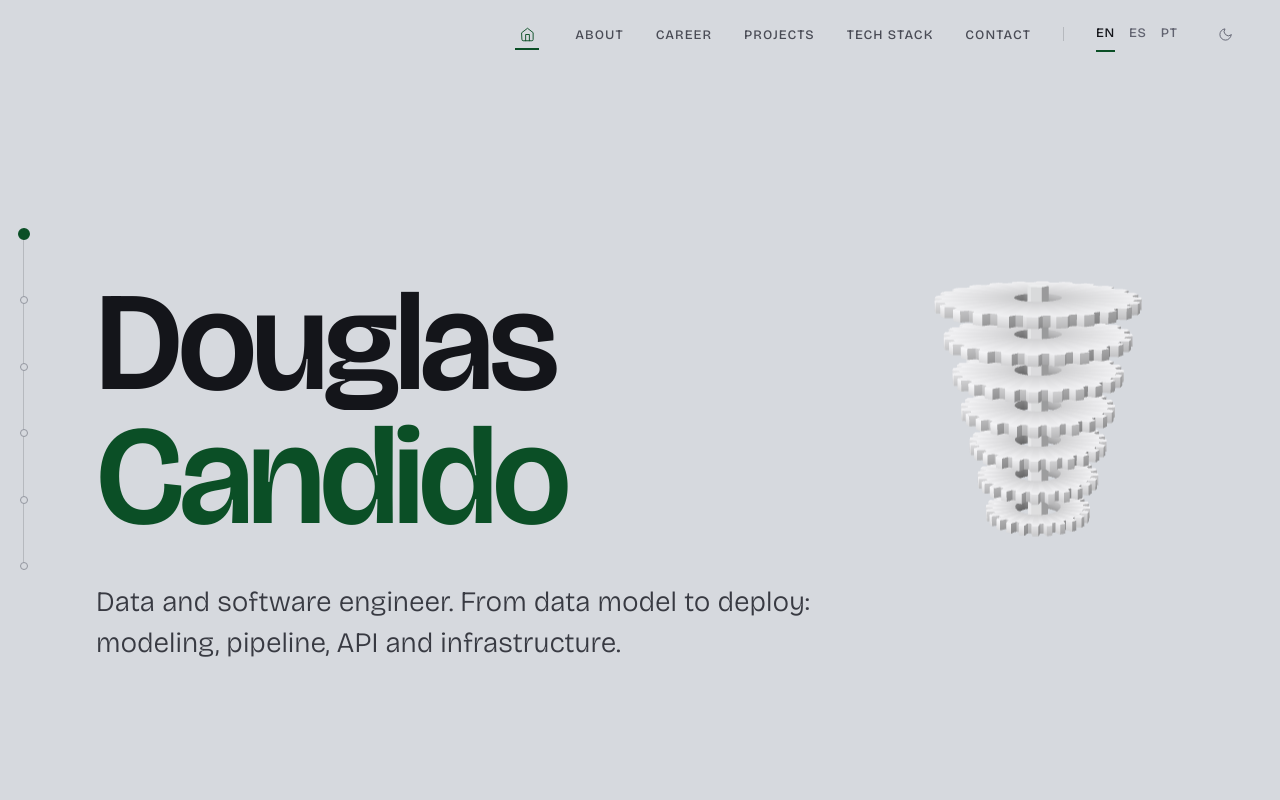
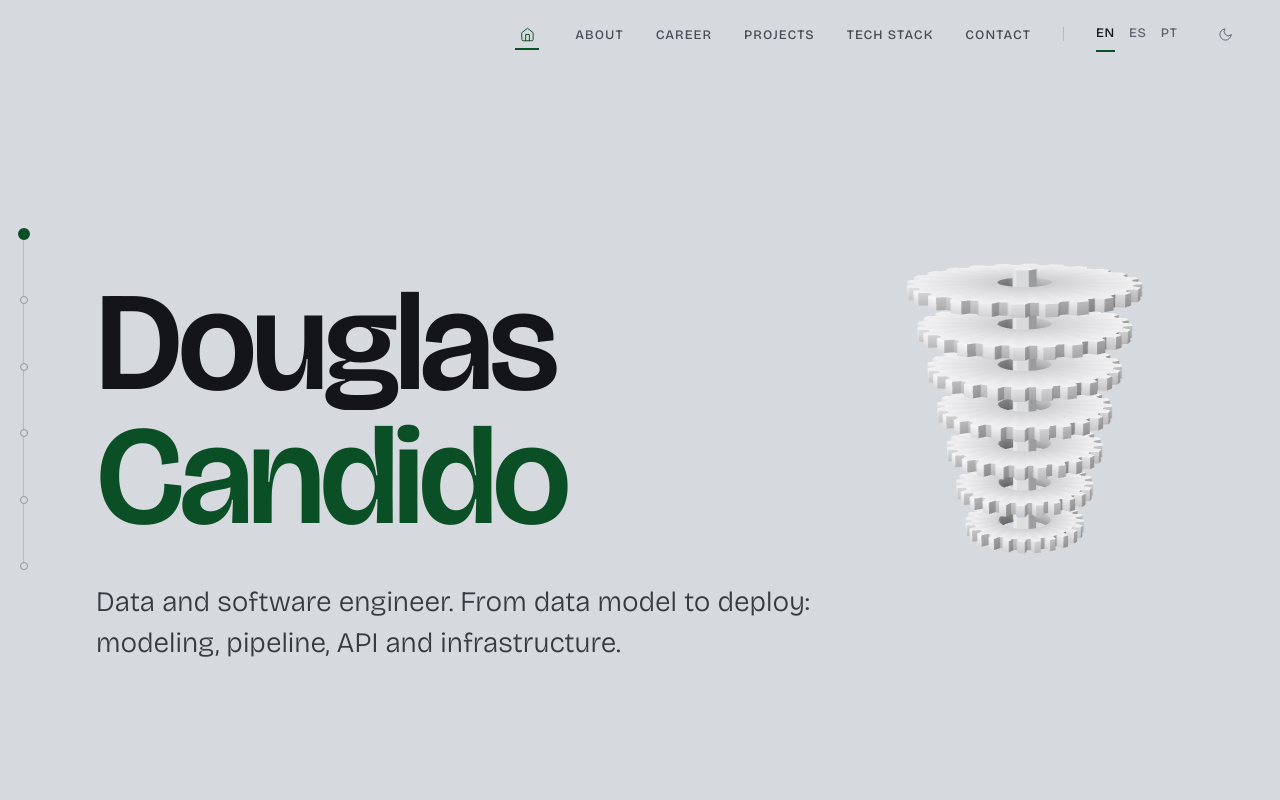
Before and after one commit to douglazcandido/douglazcandido.com, a React (Vite) app: page / in a window 1280 px wide. Shown: the top 800 px of the page. Built offline with nearby package versions, Linux system fonts and the light colour scheme.

Commit message:
feat: aumenta a torre 3D de forma responsiva e mantém a rotação durante o hover

```diff
--- a/src/components/hero-tower/tower3d.ts
+++ b/src/components/hero-tower/tower3d.ts
@@ -76,9 +76,6 @@ export interface TowerHandle {
 /** One full turn of the tower every 50 seconds. */
 const TURN_SECONDS = 50;
 const BASE_SPEED = (Math.PI * 2) / TURN_SECONDS;
-/** How quickly the rotation eases to a stop / back up (1/s, exponential approach). */
-const STOP_RATE = 3.2;
-const RESUME_RATE = 1.6;
 /** How quickly an opening opens / closes (1/s). The result is also run through a smoothstep. */
 const OPEN_RATE = 6;
 /** Accent-colored glow that travels up the faces: seconds per sweep, half-width (tower units), strength 0..1. */
@@ -448,7 +445,6 @@ export async function mountTower(opts: TowerOptions): Promise<TowerHandle> {
   const open = new Float32Array(GAP_COUNT); // 0 closed .. 1 fully open, per opening
   let hovered = -1;
   let labelGap = -1;
-  let speed = BASE_SPEED;
   let clock = 0;
   let disposed = false;
   let lost = false;
@@ -493,11 +489,8 @@ export async function mountTower(opts: TowerOptions): Promise<TowerHandle> {
       if (Math.abs(target - open[k]) < 0.0005) open[k] = target;
     }
 
-    // Rotation: eases to a stop while an opening is hovered, and back up afterwards.
-    const targetSpeed = hovered >= 0 ? 0 : BASE_SPEED;
-    speed += (targetSpeed - speed) * (1 - Math.exp(-(hovered >= 0 ? STOP_RATE : RESUME_RATE) * dt));
-    if (Math.abs(targetSpeed - speed) < 1e-5) speed = targetSpeed;
-    tower.rotation.y += speed * dt;
+    // Constant, calm rotation: hovering an opening does not stop it.
+    tower.rotation.y += BASE_SPEED * dt;
 
     // Discs above an opening move up, discs below it move down, each by half of the extra height.
     const half = ((OPEN_FACTOR - 1) * GAP_HEIGHT) / 2;
--- a/src/index.css
+++ b/src/index.css
@@ -281,6 +281,8 @@ html.theme-fade *::after {
 .hero-tower {
   /* Same value as the hero headline font-size in Hero.tsx: the tower is as tall as the name (2 lines). */
   --hero-fs: clamp(60px, 11vw, 196px);
+  /* The tower is sized from its own base: it keeps growing with the screen after the name stops at 196px. */
+  --tower-fs: clamp(60px, 12.5vw, 280px);
   /* How far the tower sits in from the right margin: none at 900px, growing with the screen. */
   --tower-inset: clamp(0px, calc(12vw - 108px), 200px);
   position: absolute;
@@ -296,7 +298,8 @@ html.theme-fade *::after {
   position: absolute;
   top: 50%;
   right: 0;
-  height: 135%;
+  /* Same proportion as before (135% of the two name lines), from --tower-fs. */
+  height: calc(var(--tower-fs) * 1.9 * 1.35);
   /* --tower-bleed (set inline) lines the tower's right edge up with the page margin; --tower-inset pulls it in. */
   translate: calc(var(--tower-bleed, 0%) - var(--tower-inset)) -50%;
 }
```
